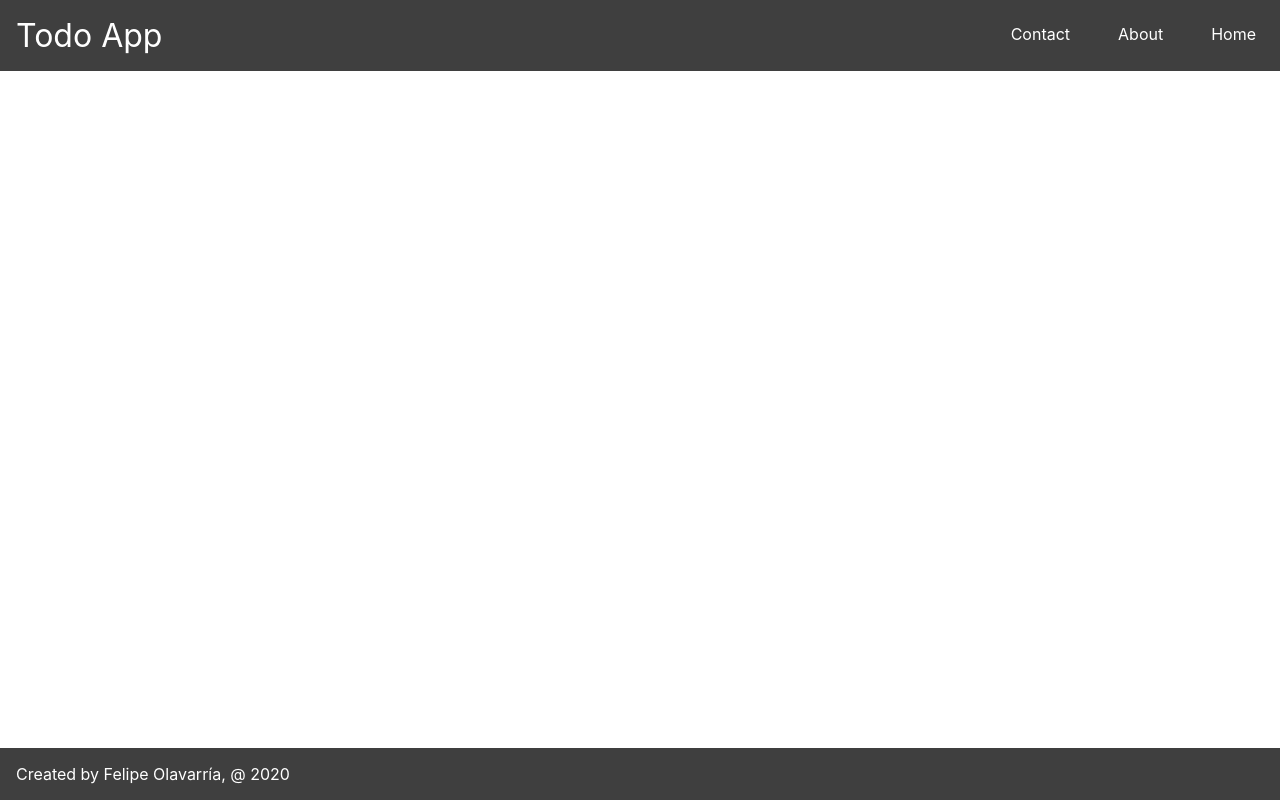
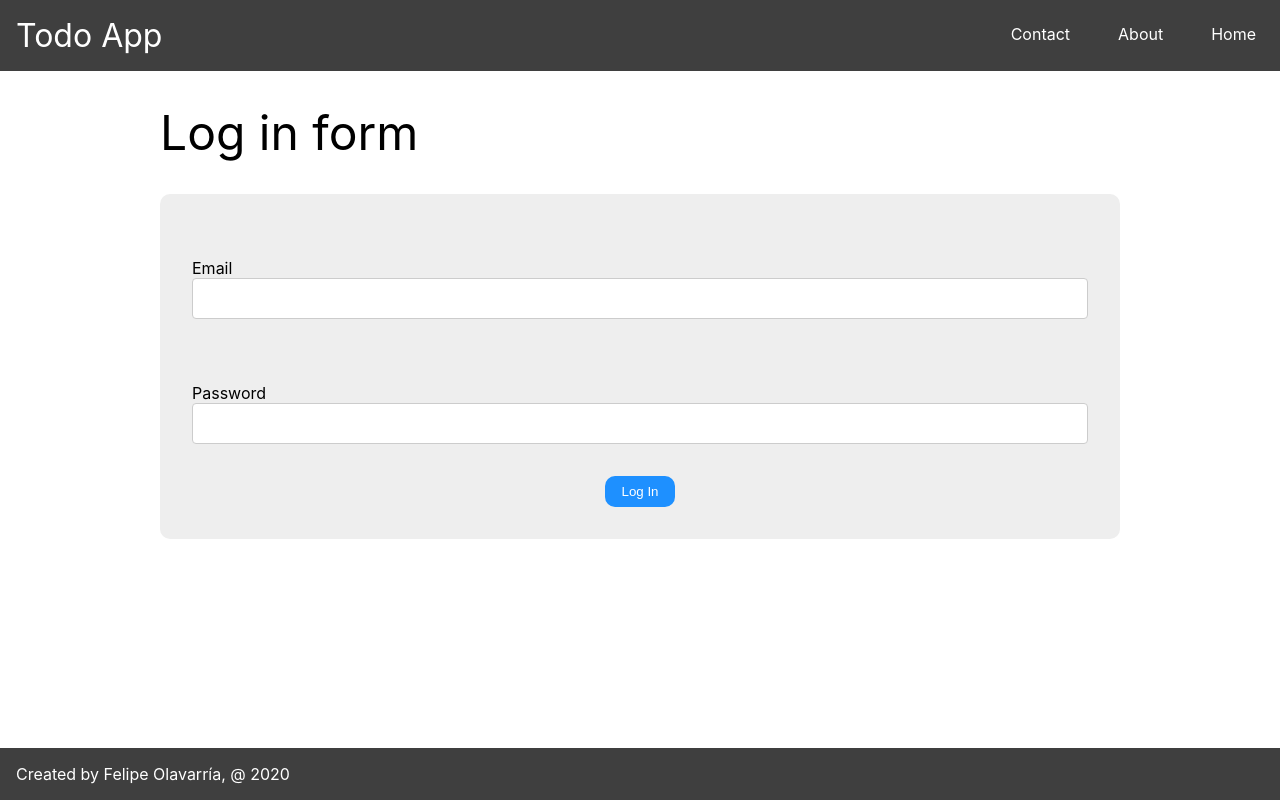
Before and after one commit to desolaser/todo-app, a React (Create React App) app: page /login in a window 1280 px wide. Built offline with nearby package versions, Linux system fonts and the light colour scheme.

Commit message:
Add form component, login and register page

```diff
--- a/src/App.js
+++ b/src/App.js
@@ -11,6 +11,8 @@ import TaskAdd from './pages/tasks/taskAdd'
 import TaskEdit from './pages/tasks/taskEdit'
 import About from './pages/about'
 import Contact from './pages/contact'
+import Login from './pages/login'
+import Register from './pages/register'
 
 import client from './utils/ApolloClient'
 import { AuthContext } from "./context/auth";
@@ -25,6 +27,8 @@ function App() {
                             <Route exact path="/" component={Home}/>
                             <Route path="/about" component={About}/>
                             <Route path="/contact" component={Contact}/>
+                            <Route path="/login" component={Login} />
+                            <Route path="/register" component={Register} />
                             <PrivateRoute exact path="/tasks" component={Tasks}/>
                             <PrivateRoute path="/tasks/add" component={TaskAdd}/>
                             <PrivateRoute path="/tasks/edit/:id" component={TaskEdit}/>
--- /dev/null
+++ b/src/components/form/Form.js
@@ -0,0 +1,23 @@
+import React from 'react'
+import styles from './Form.module.scss'
+
+const Form = props => {
+    return (
+        <div>
+            <div className={styles.title}>{props.title}</div>
+            <form className={styles.form} onSubmit={props.handleSubmit}>
+                {props.fields.map(field => {
+                    return (
+                        <div className={styles.formControl}>
+                            <label className={styles.formLabel}>{field.labelName}</label>
+                            <input className={styles.formInput} type={field.type} value={field.value} onChange={field.onChange} />
+                        </div>
+                    )
+                })}
+                <input className={styles.formSubmit} type="submit" value={props.submitValue} />
+            </form>
+        </div>
+    )
+}
+
+export default Form
--- /dev/null
+++ b/src/components/form/Form.module.scss
@@ -0,0 +1,36 @@
+.title {
+    font-size: 3rem;
+}
+
+.form {
+    margin-top: 2rem;
+    padding: 2rem 0;
+    background-color: #eeeeee;
+    border-radius: 10px;
+    text-align: center;
+}
+
+.formControl {
+    padding: 2rem;
+}
+
+.formLabel {
+    float: left;
+}
+
+.formInput {
+    width: 100%;
+    padding: 12px;
+    border: 1px solid #ccc;
+    border-radius: 4px;
+    resize: vertical;
+}
+
+.formSubmit {
+    background-color: dodgerblue;
+    color: white;
+    border: none;
+    border-radius: 10px;
+    padding: 0.5rem 1rem;
+    text-decoration: none;
+}
--- /dev/null
+++ b/src/components/form/index.js
@@ -0,0 +1,2 @@
+import Form from './Form'
+export default Form
--- /dev/null
+++ b/src/pages/login/Login.js
@@ -0,0 +1,29 @@
+import React from 'react'
+import Form from '../../components/form'
+
+const Login = () => {
+    const handleSubmit = e => {
+        e.preventDefault()
+    }
+
+    const fields = [
+        {
+            labelName: "Email",
+            type: "text",
+            value: "",
+            onChange: () => 1
+        },
+        {
+            labelName: "Password",
+            type: "password",
+            value: "",
+            onChange: () => 1
+        },
+    ]
+
+    return (
+        <Form title="Log in form" handleSubmit={handleSubmit} fields={fields} submitValue="Log In" />
+    )
+}
+
+export default Login
--- /dev/null
+++ b/src/pages/login/index.js
@@ -0,0 +1,2 @@
+import Login from './Login'
+export default Login
--- /dev/null
+++ b/src/pages/register/Register.js
@@ -0,0 +1,35 @@
+import React from 'react'
+import Form from '../../components/form'
+
+const Register = () => {
+    const handleSubmit = e => {
+        e.preventDefault()
+    }
+
+    const fields = [
+        {
+            labelName: "Email",
+            type: "text",
+            value: "",
+            onChange: () => 1
+        },
+        {
+            labelName: "Password",
+            type: "password",
+            value: "",
+            onChange: () => 1
+        },
+        {
+            labelName: "Repeat password",
+            type: "password",
+            value: "",
+            onChange: () => 1
+        },
+    ]
+
+    return (
+        <Form title="Register form" handleSubmit={handleSubmit} fields={fields} submitValue="Register" />
+    )
+}
+
+export default Register
--- /dev/null
+++ b/src/pages/register/index.js
@@ -0,0 +1,2 @@
+import Register from './Register'
+export default Register
```
